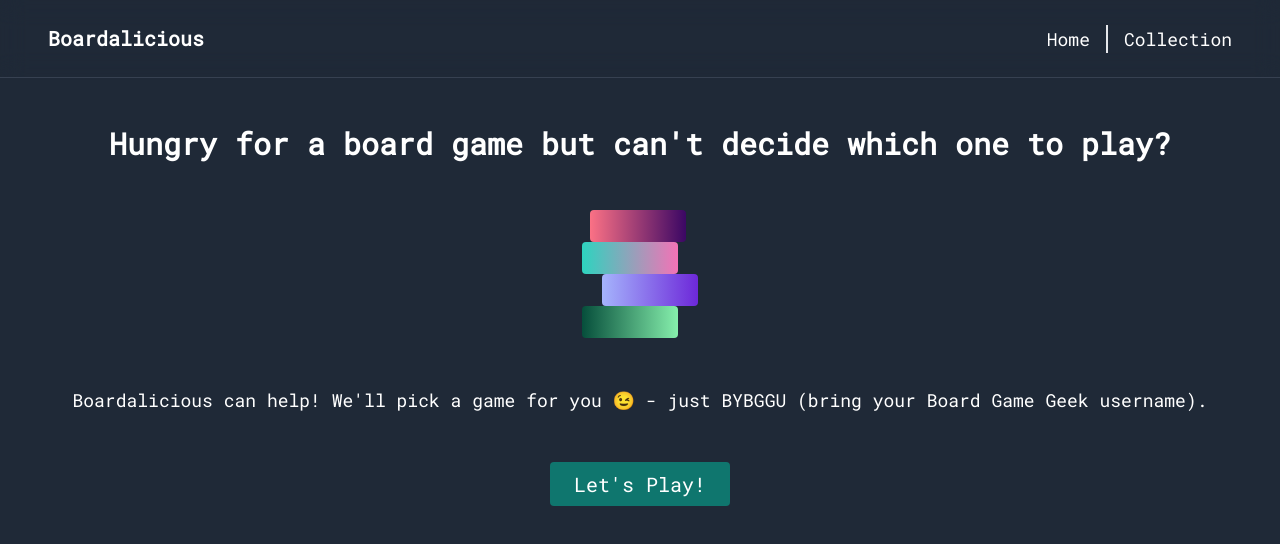
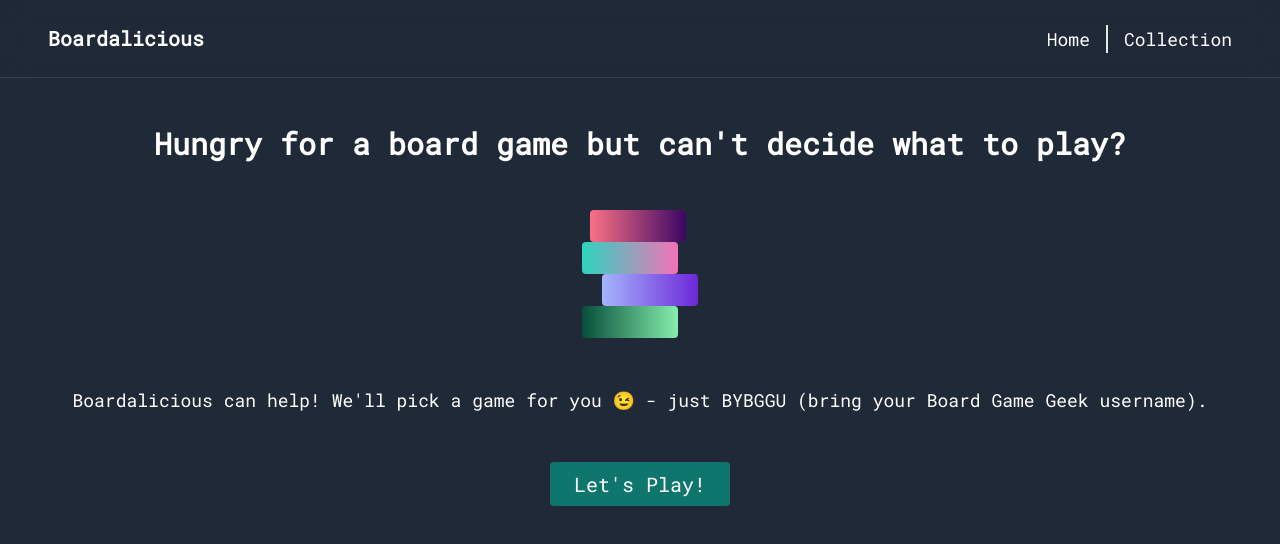
Before and after one commit to JesseKuntz/boardalicious, a Next.js app: page / in a window 1280 px wide. Shown: the top 544 px of the page. Built offline with nearby package versions, Linux system fonts and the light colour scheme.

Commit message:
feat: remove unnecessary react references

```diff
--- a/app/collection/components/collection-form/collection-form.tsx
+++ b/app/collection/components/collection-form/collection-form.tsx
@@ -1,6 +1,6 @@
 "use client";
 
-import React, { useState } from "react";
+import { useState } from "react";
 import { useQueryClient, useQuery } from "@tanstack/react-query";
 import { getCollection, Game } from "~api";
 import { Button } from "~app/components";
--- a/app/components/button/button.tsx
+++ b/app/components/button/button.tsx
@@ -1,5 +1,3 @@
-import React from "react";
-
 type Props = React.ButtonHTMLAttributes<HTMLButtonElement> & {
   children: React.ReactNode;
 };
--- a/app/components/menu/menu.tsx
+++ b/app/components/menu/menu.tsx
@@ -1,6 +1,6 @@
 "use client";
 
-import React, { useState } from "react";
+import { useState } from "react";
 import Link from "next/link";
 
 const menuItems = [
--- a/app/components/providers/providers.tsx
+++ b/app/components/providers/providers.tsx
@@ -1,6 +1,6 @@
 "use client";
 
-import React, { useState } from "react";
+import { useState } from "react";
 import { QueryClientProvider, QueryClient } from "@tanstack/react-query";
 
 type Props = {
--- a/app/page.tsx
+++ b/app/page.tsx
@@ -5,7 +5,7 @@
   return (
     <div className="text-center space-y-12">
       <h1 className="text-3xl font-semibold">
-        {"Hungry for a board game but can't decide which one to play?"}
+        {"Hungry for a board game but can't decide what to play?"}
       </h1>
       <div className="w-full flex justify-center">
         <Logo />
```
